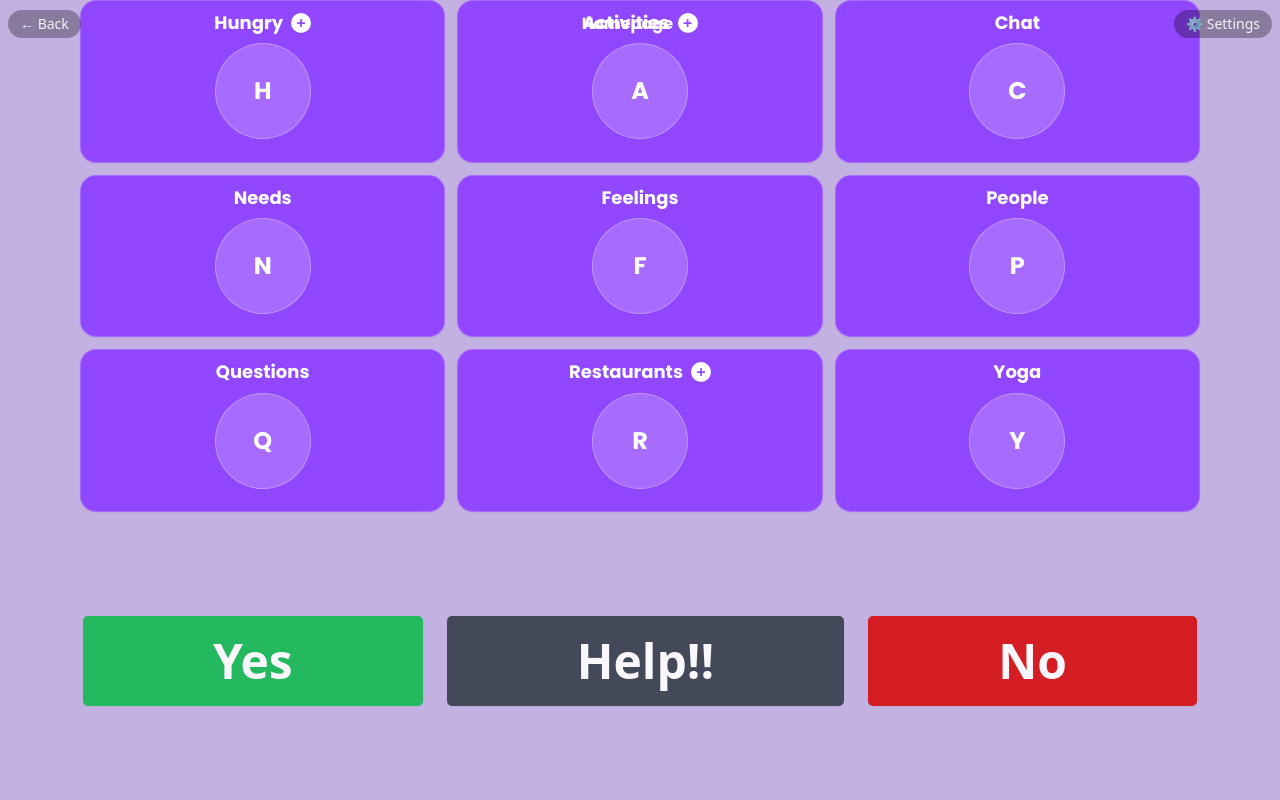
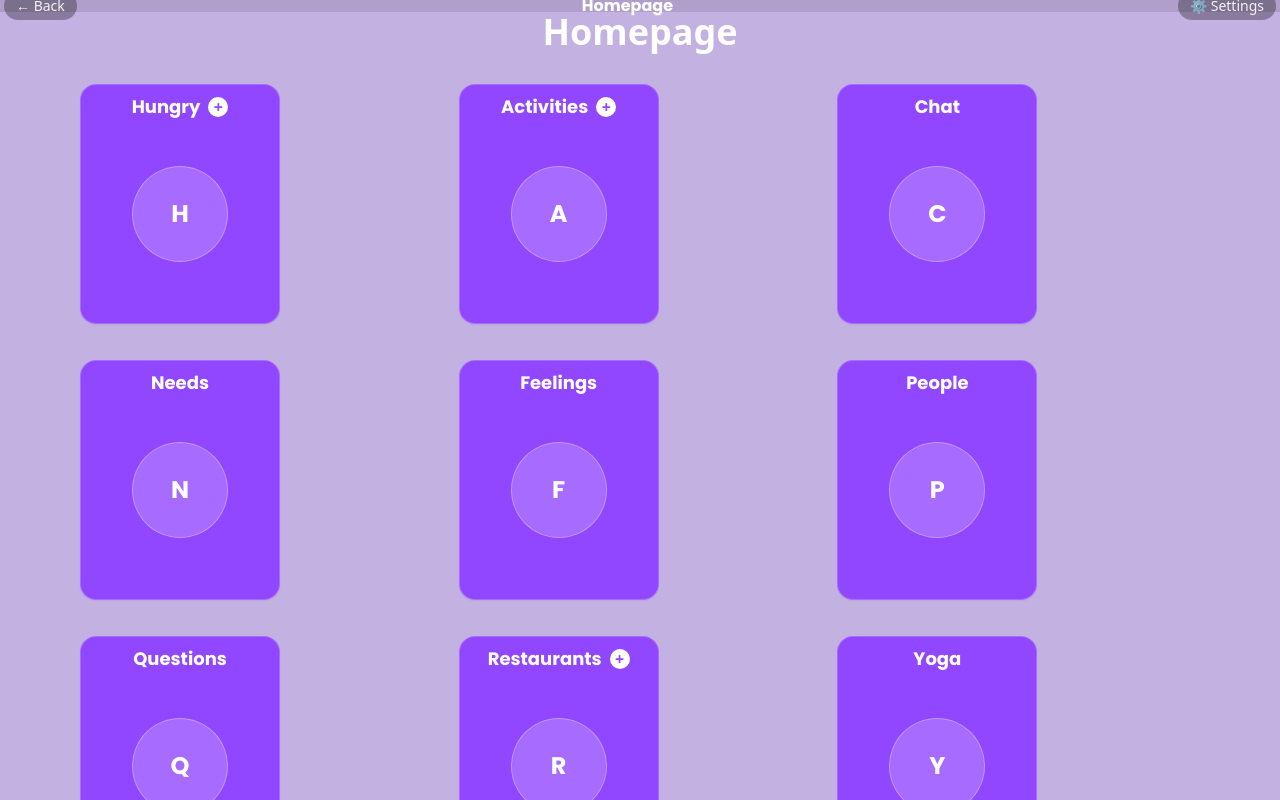
Before and after one commit to meganzwang/TOM_makeathon_2025, a React (Vite) app in the folder app/: page / in a window 1280 px wide. Shown: the top 800 px of the page. Built offline with nearby package versions, Linux system fonts and the light colour scheme.

Commit message:
file new

```diff
--- a/app/src/components/TopBar.tsx
+++ b/app/src/components/TopBar.tsx
@@ -15,7 +15,13 @@ export default function TopBar({ title, onOpenSettings }: Props) {
   };
 
   return (
-    <div className="fixed top-0 left-0 right-0 z-30 h-12 px-2 pt-[var(--safe-top)] flex items-center justify-between">
+    <div
+    className="fixed top-0 left-0 right-0 z-30 flex items-center justify-between px-1 bg-black/10 backdrop-blur-sm"
+    style={{
+      height: "calc(12px + env(safe-area-inset-top))",
+      paddingTop: "env(safe-area-inset-top)",
+    }}
+    >
       <button
         className="text-sm text-white/90 bg-black/30 hover:bg-black/40 rounded-full px-3 py-1"
         onClick={goBack}
@@ -23,7 +29,11 @@ export default function TopBar({ title, onOpenSettings }: Props) {
       >
         ← Back
       </button>
-      <div className="text-white font-poppins font-bold text-base">{title}</div>
+
+      <div className="text-white font-poppins font-bold text-base text-center flex-1">
+        {title}
+      </div>
+
       <button
         className="text-sm text-white/90 bg-black/30 hover:bg-black/40 rounded-full px-3 py-1"
         onClick={onOpenSettings}
--- a/app/src/pages/PageView.tsx
+++ b/app/src/pages/PageView.tsx
@@ -19,14 +19,17 @@ export default function PageView() {
   return (
     <div className="min-h-screen w-full" style={{ backgroundColor: bgColor }}>
       <TopBar title={page.title} onOpenSettings={() => setSettingsOpen(true)} />
+        <div
+          style={{
+            height: "calc(12px + env(safe-area-inset-top))",
+          }}
+        />
       <div
-        className="mx-auto max-w-6xl px-4 pb-20"
-        style={{
-          height: "calc(100vh - 64px - 64px - 80px)",
-          // topbar ~ 48px + padding, bottom bar ~ 64px
-        }}
-      >
-        <Grid page={page} />
+        className="mx-auto max-w-6xl px-4 pb-20">
+          <h1 className="text-4xl font-bold text-white mb-8 text-center">
+            {page.title}
+          </h1>
+          <Grid page={page} />
       </div>
       <BottomBar />
       {settingsOpen && (
@@ -44,17 +47,26 @@ function Grid({ page }: { page: any }) {
 
   return (
     <div
-      className="grid gap-3 h-full place-content-start mt-200"
+      className="
+      grid gap-4
+      sm: auto-rows-[180px]
+      md: auto-rows-[220px]
+      lg: auto-rows-[260px]"
+      //h-full place-content-start mt-200"
       style={{
-        gridTemplateColumns: `repeat(${cols}, minmax(0, 1fr))`,
-        gridTemplateRows: `repeat(${rows}, minmax(0, 1fr))`
+        gridTemplateColumns: `repeat(${cols}, 1fr)`,
+        //gridTemplateRows: `repeat(${rows}, minmax(0, 1fr))`
       }}
     >
       {page.buttons.map((b: any) => (
         <div
           key={b.id}
-          className="w-full h-full"
-          style={{ gridColumn: `span ${b.colSpan ?? 1}` }}
+          className="w-full"
+          style={{
+            gridColumn: `span ${b.colSpan ?? 1}`,
+            height:"240px",
+            width: "200px",
+          }}
         >
           <ButtonCard btn={b} pageBg={page.bgColor} />
         </div>
```
